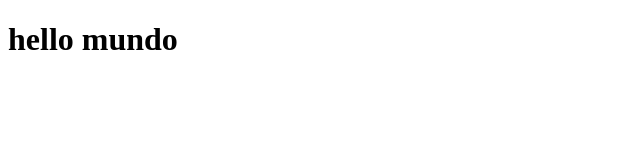
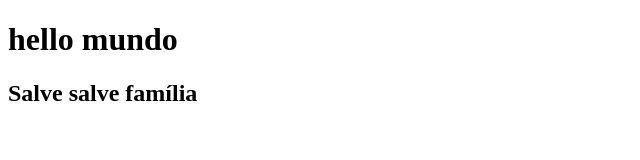
Before and after one commit to Gerencia-de-configuracao-e-mudancas/exercicio-colaboracao-leo-i-cami, a plain HTML site: page index.html in a window 1280 px wide. Shown: the whole page, without its empty margins (0-640 px from the left). Drawn offline with Linux system fonts and the light colour scheme.

Commit message:
adicionando um subtítulo

```diff
--- a/index.html
+++ b/index.html
@@ -8,6 +8,7 @@
 <body>
 
 <h1>hello mundo</h1>
+<h2>Salve salve família</h2>
 
 
 </body>
```
